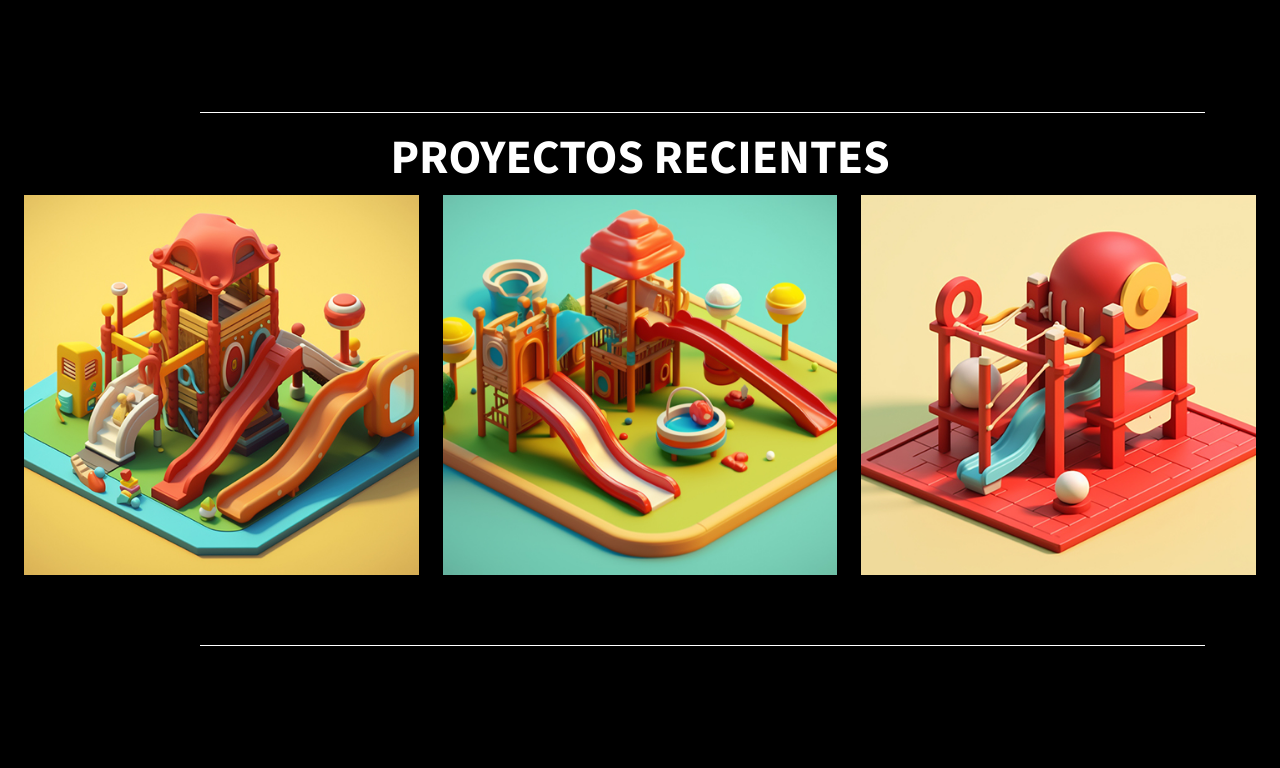
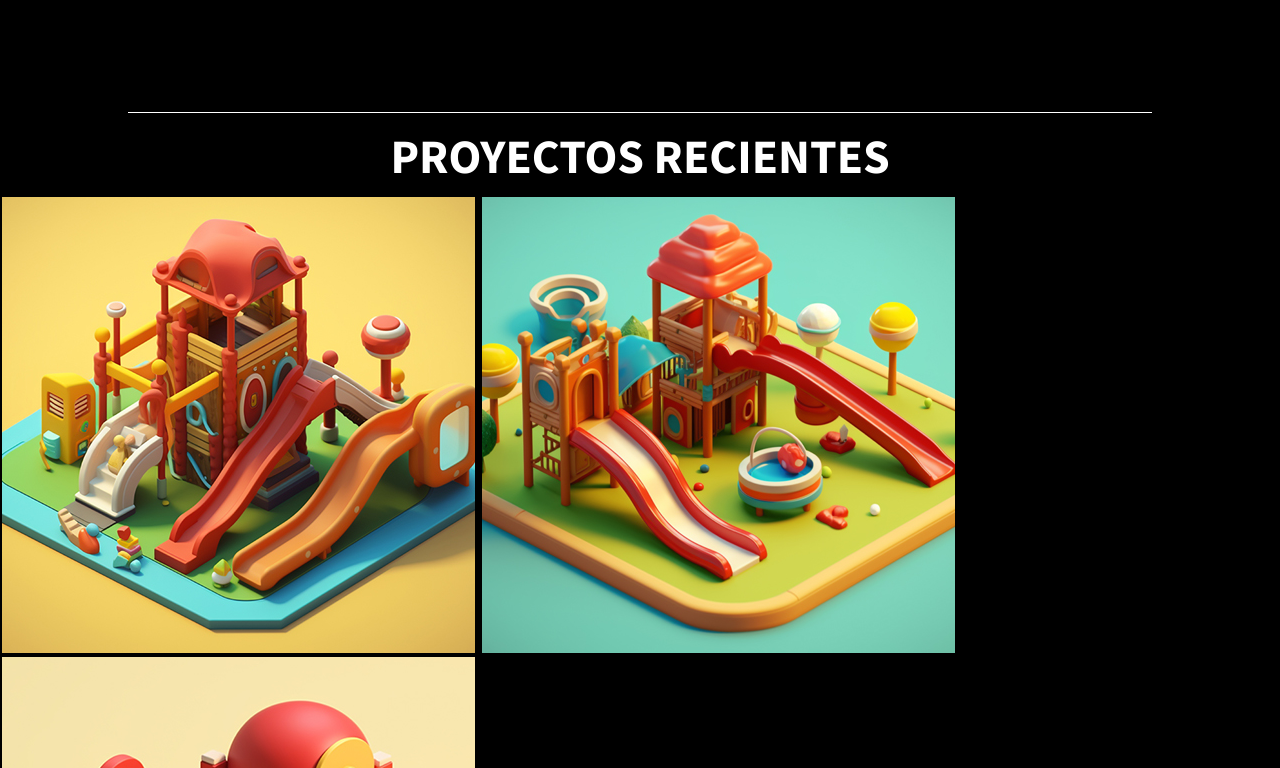
Before and after one commit to Ximenaux/mapala, a plain HTML site: page index.html in a window 1280 px wide. Shown: the part 800-1568 px from the top of the page. Drawn offline with nearby package versions, Linux system fonts and the light colour scheme.

Commit message:
imagenes portada reorganizadas

```diff
--- a/css/style.css
+++ b/css/style.css
@@ -196,16 +196,40 @@ h2 {
     justify-content: center;
 }
 
-#proyectosRecientes {
+main {
+    justify-content: center;
+}
+
+
+.proyectosRecientes {
     display: flex;
-    flex-direction: column;
+    flex-direction: row;
+    flex-wrap: wrap;
+    width: auto;
+    justify-content: center;
+}
+
+.proyectosRecientesTitulo {
+    grid-area: proyectostitulo;
+}
+
+.imgsProyectosRecientes {
+    grid-area: imagenesproyectos;
+}
+
+.proyectosRecientes {
+    display: grid;
+    grid-template-areas:
+        "proyectostitulo proyectostitulo proyectostitulo"
+        "imagenesproyectos imagenesproyectos imagenesproyectos";
+    grid-template-columns: auto;
+    grid-template-rows: 1fr auto;
     align-items: center;
-    margin: 70px 0 70px 0px;
 }
 
 .imgProyectosRecientes {
-    width: 100%;
-    height: auto;
+    padding: 2px;
+    width: auto;
 }
 
 .col {
--- a/index.html
+++ b/index.html
@@ -30,7 +30,7 @@
                 <div class="container-fluid">
 
                     <a href="../index.html">
-                        <img src="../img/logo-mapala.svg" width="200px" alt="Logo mapala">
+                        <img src="./img/logo-mapala.svg" width="200px" alt="Logo mapala">
                     </a>
                     <button class="navbar-toggler" type="button" data-bs-toggle="collapse" data-bs-target="#navbarNav"
                         aria-controls="navbarNav" aria-expanded="false" aria-label="Toggle navigation">
@@ -62,40 +62,42 @@
     </header>
 
     <!-- Main: contenido principal -->
-    <main class="container-fluid">
+    <main>
         <!-- Portada -->
-        <div class="row">
-            <section class="col" id="portada">
+        <div>
+            <section id="portada">
                 <div class="portadaPrincipal">
                     <h1 class="tituloPrincipalHome">ALQUILER DE ESPACIOS INFANTILES</h1>
                     <p class="parrafoMain">Atrae más tráfico a tu centro comercial con parques de diversiones de otro
                         planeta para niños y adultos.
                     </p>
                     <a class="boton" href="./pages/projects.html">PROYECTOS</a>
-                    <img class="imgClientesPortada" src="./img/clientes_mapala.png" alt="">
-                    <img class="imgCohetePortada" src="/img/cohete_header.png" alt="">
-                    <img class="imgForma1Portada" src="/img/forma_header.png" alt="">
-                    <img class="imgForma2Portada" src="/img/forma_header.png" alt="">
+                    <div>
+                        <img class="imgCohetePortada" src="./img/cohete_header.png" alt="cohete">
+                    </div>
+                    <div>
+                        <img class="imgForma1Portada" src="./img/forma_header.png" alt="figura medialuna">
+                    </div>
+                    <div>
+                        <img class="imgForma2Portada" src="./img/forma_header.png" alt="figura medialuna">
+                    </div>
+                    <div>
+                        <img class="imgClientesPortada" src="./img/clientes_mapala.png" alt="caras felices">
+                    </div>
                 </div>
             </section>
         </div>
 
         <hr>
 
-        <section class="container-fluid">
-            <div class="row">
+        <section class="proyectosRecientes">
+            <div class="proyectosRecientesTitulo">
                 <h2>PROYECTOS RECIENTES</h2>
             </div>
-            <div class="row">
-                <div class="col-lg-4 col-xl-4">
-                    <img class="imgProyectosRecientes" src="./img/img-proyecto1.jpg" alt="imagen parque 1">
-                </div>
-                <div class=" col-lg-4 col-xl-4">
-                    <img class="imgProyectosRecientes" src="./img/img-proyecto2.jpg" alt="imagen parque 2">
-                </div>
-                <div class="col-lg-4 col-xl-4">
-                    <img class="imgProyectosRecientes" src="./img/img-proyecto3.jpg" alt="imagen parque 3">
-                </div>
+            <div class="imgsProyectosRecientes">
+                <img class="imgProyectosRecientes" src="./img/img-proyecto1.jpg" alt="imagen parque 1">
+                <img class="imgProyectosRecientes" src="./img/img-proyecto2.jpg" alt="imagen parque 2">
+                <img class="imgProyectosRecientes" src="./img/img-proyecto3.jpg" alt="imagen parque 3">
             </div>
         </section>
 
@@ -108,7 +110,7 @@
 
             <div class="row" class="logosCentrosComerciales">
                 <div class="logosClientes">
-                    <img src="./img/logo-san-diego.png" alt="Logo centro comercial San ">
+                    <img src="./img/logo-san-diego.png" alt="Logo centro comercial San Diego">
                 </div>
                 <div class="logosClientes">
                     <img src="./img/logo-mayorca.png" alt="Logo centro comercial Mayorca">
@@ -162,7 +164,7 @@
                 </ul>
             </div>
 
-            <img class="manoUno" src="./img/Mano_3d_1.png" alt="" width="100px">
+
         </div>
 
 
```
